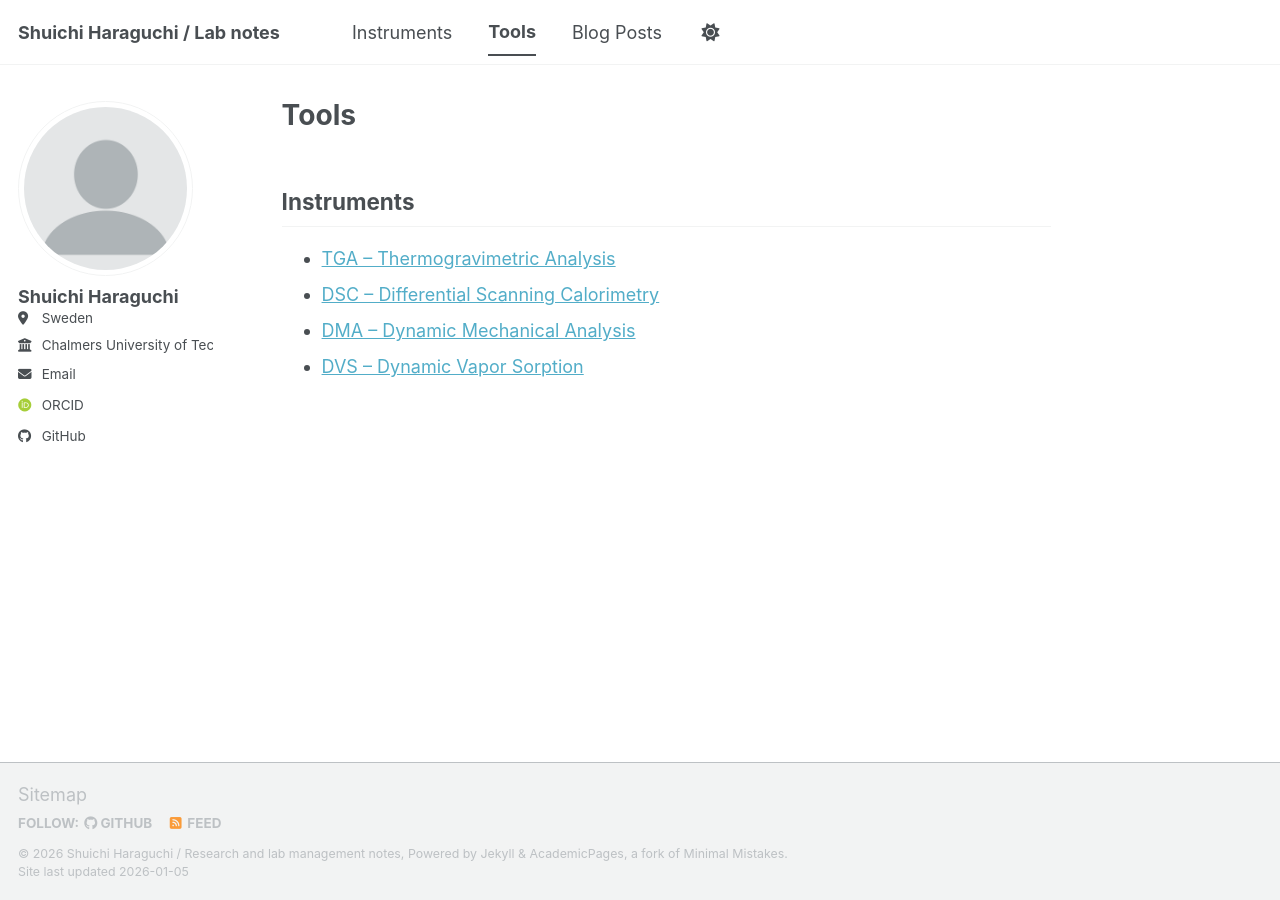
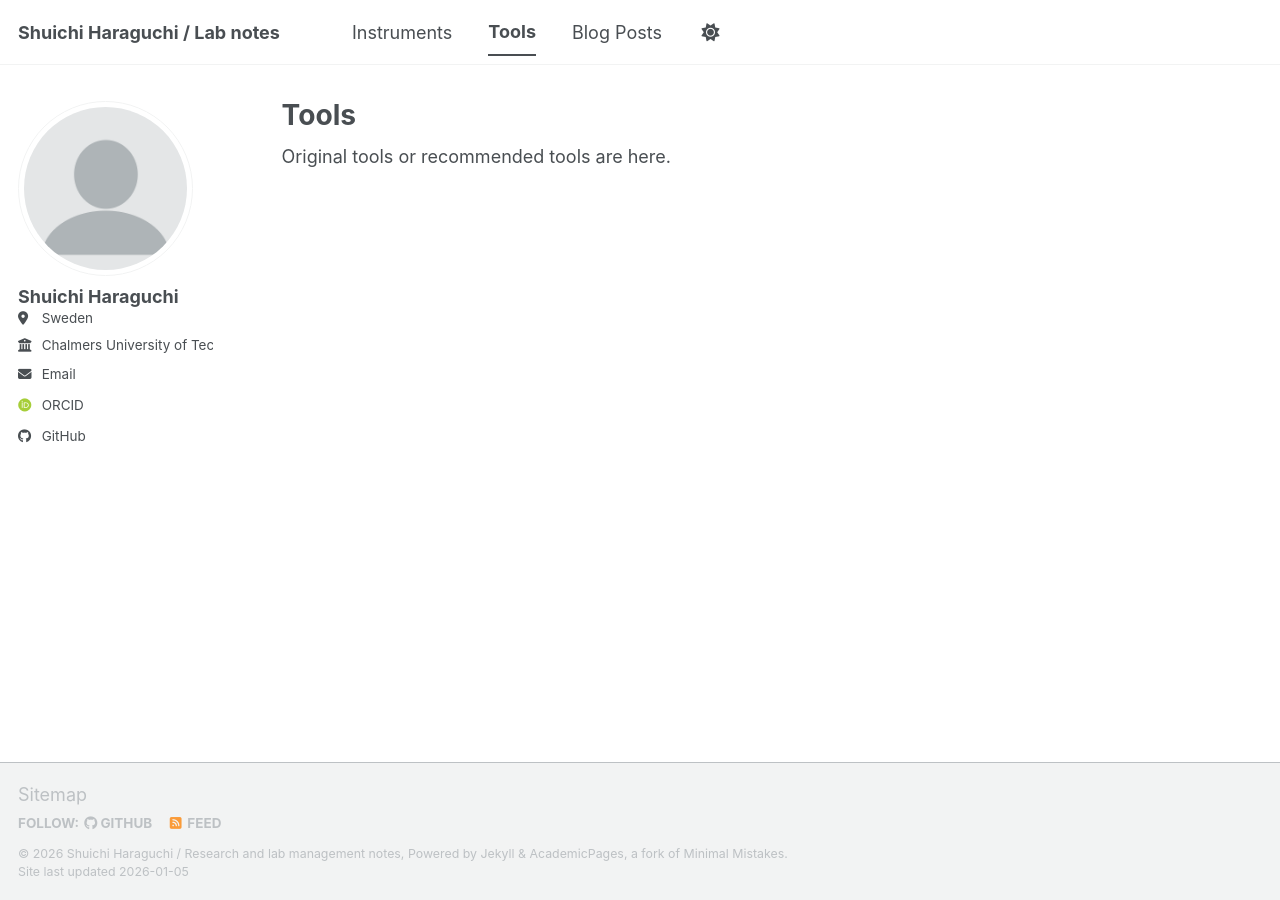
Before and after one commit to shuichi-h/academic-site, a Jekyll site: the page built from _pages/Tools.md, in a window 1280 px wide. Built offline with Jekyll 4.4.1, drawn with Linux system fonts in a browser that asks for light colours; some web fonts are replaced; a script bundle is joined from its source files by our own code; library files that are not in the unit come from our copies.

Commit message:
Update Tools.md to remove Instruments section
Removed the Instruments section and added a note about tools.

```diff
--- a/_pages/Tools.md
+++ b/_pages/Tools.md
@@ -4,9 +4,4 @@
 layout: single
 ---
 
-## Instruments
-
-- [TGA – Thermogravimetric Analysis](/instruments/tga/)
-- [DSC – Differential Scanning Calorimetry](/instruments/dsc/)
-- [DMA – Dynamic Mechanical Analysis](/instruments/dma/)
-- [DVS – Dynamic Vapor Sorption](/instruments/dvs/)
+Original tools or recommended tools are here.
```
